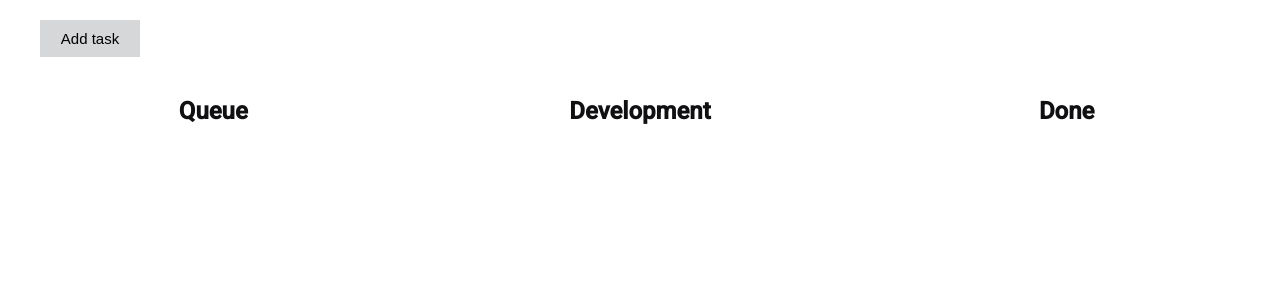
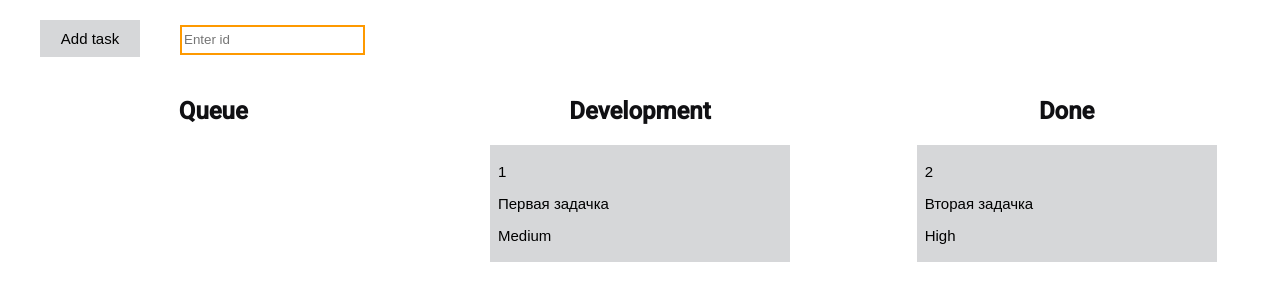
Before and after one commit to Ulyysses/spa-to-do, a React (Create React App) app: page /project-one in a window 1280 px wide. Shown: the top 300 px of the page. Built offline with nearby package versions, Linux system fonts and the light colour scheme.

Commit message:
sixth commit

```diff
--- a/src/components/app/App.tsx
+++ b/src/components/app/App.tsx
@@ -9,7 +9,6 @@ const App = () => {
       <Routes>
         <Route path="/" element={<MainPage />} />
         <Route path="/project-one" element={<ProjectOne />} />
-        {/* <Route path="/project2" element={<Project2 />} /> */}
       </Routes>
     </main>
   );
--- a/src/components/main-page/MainPage.tsx
+++ b/src/components/main-page/MainPage.tsx
@@ -10,11 +10,6 @@ const MainPage = () => {
             Project "One"
           </a>
         </li>
-        <li>
-          <a href="#" className={css.project}>
-            Project "Two"
-          </a>
-        </li>
       </ul>
     </div>
   );
--- a/src/components/modal/Modal.tsx
+++ b/src/components/modal/Modal.tsx
@@ -3,6 +3,7 @@ import { useState, useRef, useEffect, ChangeEvent } from "react";
 import { ITask, Priority, Status, TForm } from "../../types";
 import css from "./index.module.scss";
 import dayjs from "dayjs";
+import { useAppSelector } from "../../hooks";
 interface IModal {
   active: boolean;
   task?: ITask;
@@ -20,7 +21,6 @@ const Modal = ({
   saveTask,
   onClose,
 }: IModal) => {
-
   const initialState = {
     summary: task?.summary ?? "",
     subTasks: task?.subTasks ?? [],
@@ -30,7 +30,7 @@ const Modal = ({
     endDate: task?.endDate ?? null,
     status: task?.status ?? Status.Queue,
     files: task?.files ?? [],
-    comments: task?.comments ?? ""
+    comments: task?.comments ?? "",
   };
 
   const [value, setValue] = useState(initialState);
@@ -67,14 +67,28 @@ const Modal = ({
   }, [onClose, ref]);
 
   const countDays = () => {
-    const diff = dayjs(value.endDate)?.diff(dayjs(value.startDate), 'day');
+    const diff = dayjs(value.endDate)?.diff(dayjs(value.startDate), "day");
     const days = diff !== undefined ? diff + 1 : undefined;
-    return days === 1 ? '1 day' : days !== undefined ? `${days} days` : '';
+    return days === 1 ? "1 day" : days !== undefined ? `${days} days` : "";
+  };
+
+  const allTasks = useAppSelector((state) => state.tasksReducer.allTasks);
+
+  const onChangeSelect = (event: ChangeEvent<HTMLSelectElement>) => {
+    const ids = Array.from(
+      event.target.selectedOptions,
+      (option) => option.value
+    );
+    setValue({
+      ...value,
+      subTasks: ids,
+    });
   };
 
   return (
     <dialog ref={ref}>
       <div className={css.modal_container}>
+        <p className={css.id}>{task?.id}</p>
         <label className={css.label}>
           Summary:
           <input
@@ -97,9 +111,19 @@ const Modal = ({
             className={css.description_input}
           />
         </label>
-        {value.startDate && <p className={css.date}>Start: {dayjs(value.startDate).format('DD/MM/YYYY')}</p>}
-        {value.endDate && <p className={css.date}>End: {dayjs(value.endDate).format('DD/MM/YYYY')}</p>}
-        {value.endDate && <p className={css.date}>Time at work: {countDays()}</p>}
+        {value.startDate && (
+          <p className={css.date}>
+            Start: {dayjs(value.startDate).format("DD/MM/YYYY")}
+          </p>
+        )}
+        {value.endDate && (
+          <p className={css.date}>
+            End: {dayjs(value.endDate).format("DD/MM/YYYY")}
+          </p>
+        )}
+        {value.endDate && (
+          <p className={css.date}>Time at work: {countDays()}</p>
+        )}
         <div>
           Priority:
           <label>
@@ -134,9 +158,24 @@ const Modal = ({
           </label>
         </div>
         <label>
-          <input name={"file"} type="file" />
+          <input name={"file"} type="file" multiple />
         </label>
-        {/* <button>+</button> */}
+        <div>
+          <p className={css.select}>Choose subtasks:</p>
+          <select name="subtasks" size={3} multiple onChange={onChangeSelect}>
+            {allTasks.map((task) => {
+              return (
+                <option
+                  key={task.id}
+                  value={task.id}
+                  selected={value.subTasks.includes(task.id)}
+                >
+                  {task.summary}
+                </option>
+              );
+            })}
+          </select>
+        </div>
         <label className={css.label}>
           Comments:
           <input
--- a/src/components/modal/index.module.scss
+++ b/src/components/modal/index.module.scss
@@ -41,6 +41,10 @@
   margin: 0;
 }
 
+.select {
+  margin: 0;
+}
+
 .modal_button {
   width: 80px;
   padding: 5px;
@@ -78,3 +82,7 @@
     right: 10px;
   }
 }
+
+.id {
+  margin: 0;
+}
--- a/src/components/project-one/ProjectOne.tsx
+++ b/src/components/project-one/ProjectOne.tsx
@@ -1,6 +1,6 @@
-import { useState } from "react";
+import { ChangeEvent, useState } from "react";
+
 import { useAppSelector } from "../../hooks";
-
 import css from "./index.module.scss";
 import { ITask, Status } from "../../types";
 import ModalContainer from "../modal-container";
@@ -11,6 +11,16 @@ const ProjectOne = () => {
   const [active, setActive] = useState(false);
 
   const [currentModalId, setCurrentModalId] = useState("");
+
+  const [searchId, setSearchId] = useState("");
+
+  const allTasks = useAppSelector((state) => state.tasksReducer.allTasks);
+
+  const handleInputSearchChange = (event: ChangeEvent<HTMLInputElement>) => {
+    setSearchId(event.target.value);
+  };
+
+  const filteredTasks = allTasks.filter((task) => task.id.includes(searchId));
 
   const onClose = () => {
     setCurrentModalId("");
@@ -26,17 +36,25 @@ const ProjectOne = () => {
     setActive(true);
   };
 
-  const allTasks = useAppSelector((state) => state.tasksReducer.allTasks);
-
-  const queueTasks = allTasks.filter((task) => task.status === Status.Queue);
-  const developmentTasks = allTasks.filter(
+  const queueTasks = filteredTasks.filter((task) => task.status === Status.Queue);
+  const developmentTasks = filteredTasks.filter(
     (task) => task.status === Status.Development
   );
-  const doneTasks = allTasks.filter((task) => task.status === Status.Done);
+  const doneTasks = filteredTasks.filter((task) => task.status === Status.Done);
 
   return (
     <>
-      <button onClick={addNewTask} className={css.add_button}>Add task</button>
+      <button onClick={addNewTask} className={css.add_button}>
+        Add task
+      </button>
+
+      <input
+        type="text"
+        placeholder="Enter id"
+        value={searchId}
+        onChange={handleInputSearchChange}
+        className={css.find_input}
+      />
 
       <div className={css.list_wrapper}>
         <Drop status={Status.Queue}>
@@ -45,7 +63,10 @@ const ProjectOne = () => {
             {queueTasks.map((task: ITask) => {
               return (
                 <li className={css.item} key={task.id}>
-                  <button onClick={() => openModal(task.id)} className={css.card}>
+                  <button
+                    onClick={() => openModal(task.id)}
+                    className={css.card}
+                  >
                     <Card
                       id={task.id}
                       priority={task.priority}
@@ -64,7 +85,10 @@ const ProjectOne = () => {
             {developmentTasks.map((task: ITask) => {
               return (
                 <li className={css.item} key={task.id}>
-                  <button onClick={() => openModal(task.id)} className={css.card}>
+                  <button
+                    onClick={() => openModal(task.id)}
+                    className={css.card}
+                  >
                     <Card
                       id={task.id}
                       priority={task.priority}
@@ -83,7 +107,10 @@ const ProjectOne = () => {
             {doneTasks.map((task: ITask) => {
               return (
                 <li className={css.item} key={task.id}>
-                  <button onClick={() => openModal(task.id)} className={css.card}>
+                  <button
+                    onClick={() => openModal(task.id)}
+                    className={css.card}
+                  >
                     <Card
                       id={task.id}
                       priority={task.priority}
--- a/src/components/project-one/index.module.scss
+++ b/src/components/project-one/index.module.scss
@@ -59,3 +59,33 @@
     font-size: 15px;
   }
 }
+
+.highlighted_card {
+  border: 2px solid var(--lightOrange);
+}
+
+.find_button {
+  font-size: 10px;
+  width: 60px;
+  padding: 8px;
+  margin: 5px 5px;
+  border: none;
+  background-color: var(--grey);
+  cursor: pointer;
+
+  &:hover {
+    background-color: var(--lightOrange);
+  }
+
+  @media (min-width: variables.$tablet-desktop-width) {
+    font-size: 15px;
+    width: 100px;
+    padding: 10px;
+    margin: 20px 10px;
+  }
+}
+
+.find_input {
+  height: 30px;
+  border: 2px solid var(--orange);
+}
--- a/src/services/reducers/tasks.ts
+++ b/src/services/reducers/tasks.ts
@@ -1,9 +1,5 @@
-import { ITask, Status, TForm } from "../../types";
-import {
-  ADD_TASK,
-  DELETE_TASK,
-  EDIT_TASK,
-} from "../actions/constants";
+import { ITask, Priority, Status, TForm } from "../../types";
+import { ADD_TASK, DELETE_TASK, EDIT_TASK } from "../actions/constants";
 import dayjs from "dayjs";
 
 interface IEditTaskPayload {
@@ -15,7 +11,29 @@ const initialState: {
   allTasks: ITask[];
   allProjects: string[];
 } = {
-  allTasks: [],
+  allTasks: [
+    {
+      id: "1",
+      summary: "Первая задачка",
+      subTasks: ["2"],
+      priority: Priority.Medium,
+      description: "Это первая задачка для теста",
+      startDate: "02/10/2023",
+      status: Status.Development,
+      project: "project-one",
+      comments: "Тут можно оставить комментарий",
+    },
+    {
+      id: "2",
+      summary: "Вторая задачка",
+      priority: Priority.High,
+      description: "Это вторая задачка для теста",
+      startDate: "01/10/2023",
+      endDate: "02/10/2023",
+      status: Status.Done,
+      project: "project-one",
+    },
+  ],
   allProjects: ["project-one"],
 };
 
--- a/src/types.ts
+++ b/src/types.ts
@@ -1,7 +1,7 @@
 export interface ITask {
   id: string;
   summary: string;
-  subTasks?: number[];
+  subTasks?: string[];
   priority: Priority;
   description: string;
   startDate?: string | null;
```
Also changed, not shown: src/components/card/index.module.scss (deleted), src/components/modal-container/index.module.scss (deleted).
